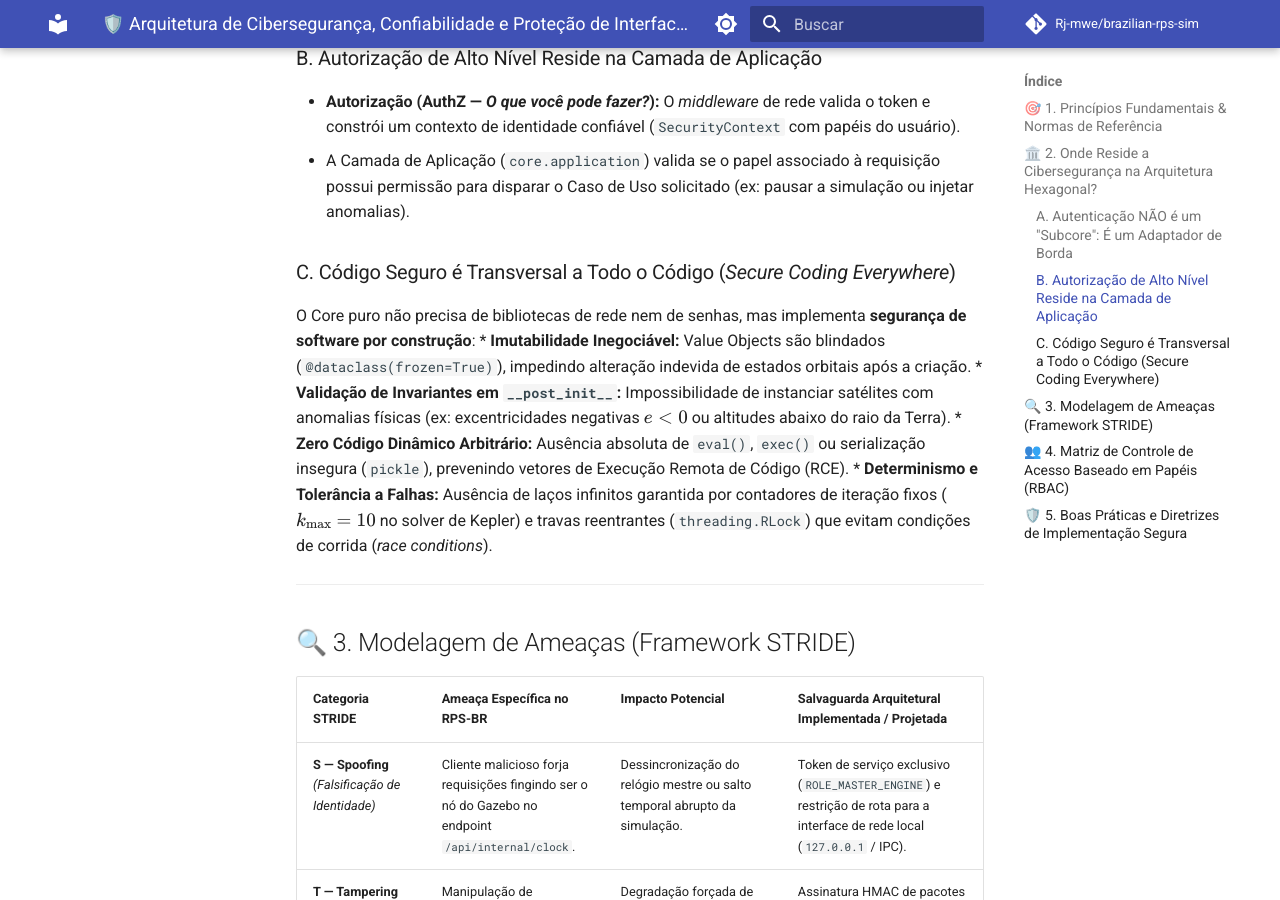
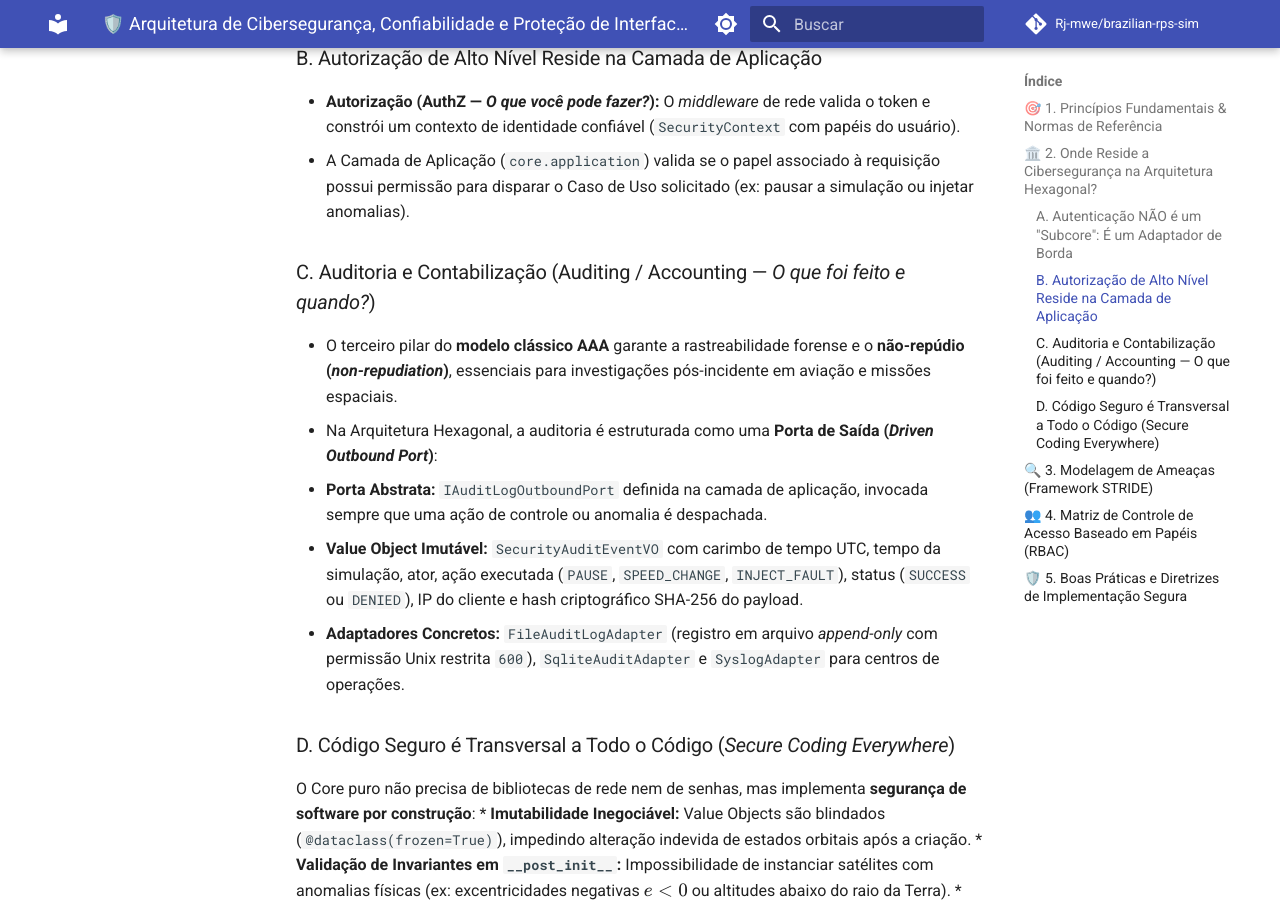
Before and after one commit to Rj-mwe/brazilian-rps-sim, an MkDocs documentation site: the page built from docs/cybersecurity.md, in a window 1280 px wide and 900 px high, scrolled down 1944 px. Built offline with MkDocs 1.6.1 and Material for MkDocs 9.7.7, drawn with Linux system fonts in a browser that asks for light colours; comment, search, counter and statistics services are not loaded.

Commit message:
docs(security): clarify AAA paradigm with auditing port and non-repudiation

```diff
--- a/docs/cybersecurity.md
+++ b/docs/cybersecurity.md
@@ -59,7 +59,14 @@ graph TD
 * **Autorização (AuthZ — *O que você pode fazer?*):** O *middleware* de rede valida o token e constrói um contexto de identidade confiável (`SecurityContext` com papéis do usuário).
 * A Camada de Aplicação (`core.application`) valida se o papel associado à requisição possui permissão para disparar o Caso de Uso solicitado (ex: pausar a simulação ou injetar anomalias).
 
-### C. Código Seguro é Transversal a Todo o Código (*Secure Coding Everywhere*)
+### C. Auditoria e Contabilização (Auditing / Accounting — *O que foi feito e quando?*)
+* O terceiro pilar do **modelo clássico AAA** garante a rastreabilidade forense e o **não-repúdio (*non-repudiation*)**, essenciais para investigações pós-incidente em aviação e missões espaciais.
+* Na Arquitetura Hexagonal, a auditoria é estruturada como uma **Porta de Saída (*Driven Outbound Port*)**:
+  * **Porta Abstrata:** `IAuditLogOutboundPort` definida na camada de aplicação, invocada sempre que uma ação de controle ou anomalia é despachada.
+  * **Value Object Imutável:** `SecurityAuditEventVO` com carimbo de tempo UTC, tempo da simulação, ator, ação executada (`PAUSE`, `SPEED_CHANGE`, `INJECT_FAULT`), status (`SUCCESS` ou `DENIED`), IP do cliente e hash criptográfico SHA-256 do payload.
+  * **Adaptadores Concretos:** `FileAuditLogAdapter` (registro em arquivo *append-only* com permissão Unix restrita `600`), `SqliteAuditAdapter` e `SyslogAdapter` para centros de operações.
+
+### D. Código Seguro é Transversal a Todo o Código (*Secure Coding Everywhere*)
 O Core puro não precisa de bibliotecas de rede nem de senhas, mas implementa **segurança de software por construção**:
 * **Imutabilidade Inegociável:** Value Objects são blindados (`@dataclass(frozen=True)`), impedindo alteração indevida de estados orbitais após a criação.
 * **Validação de Invariantes em `__post_init__`:** Impossibilidade de instanciar satélites com anomalias físicas (ex: excentricidades negativas $e < 0$ ou altitudes abaixo do raio da Terra).
```
